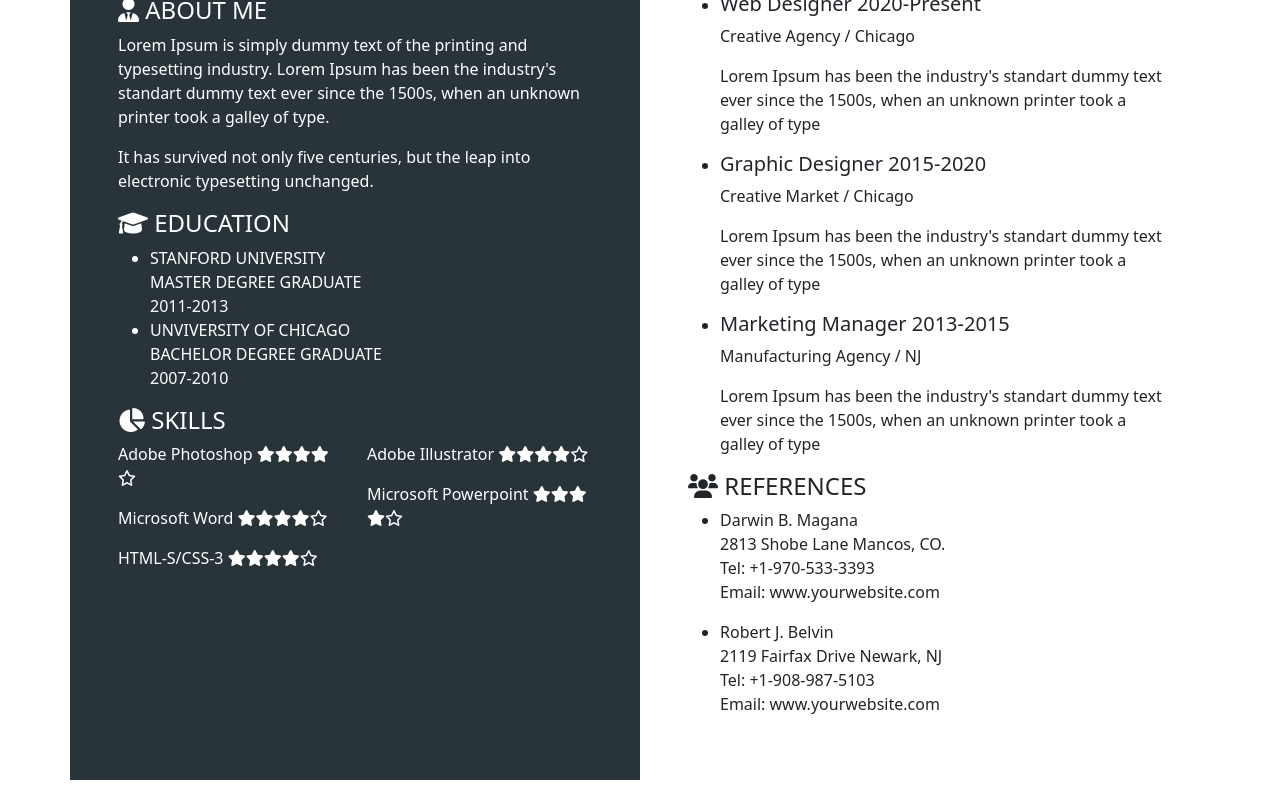
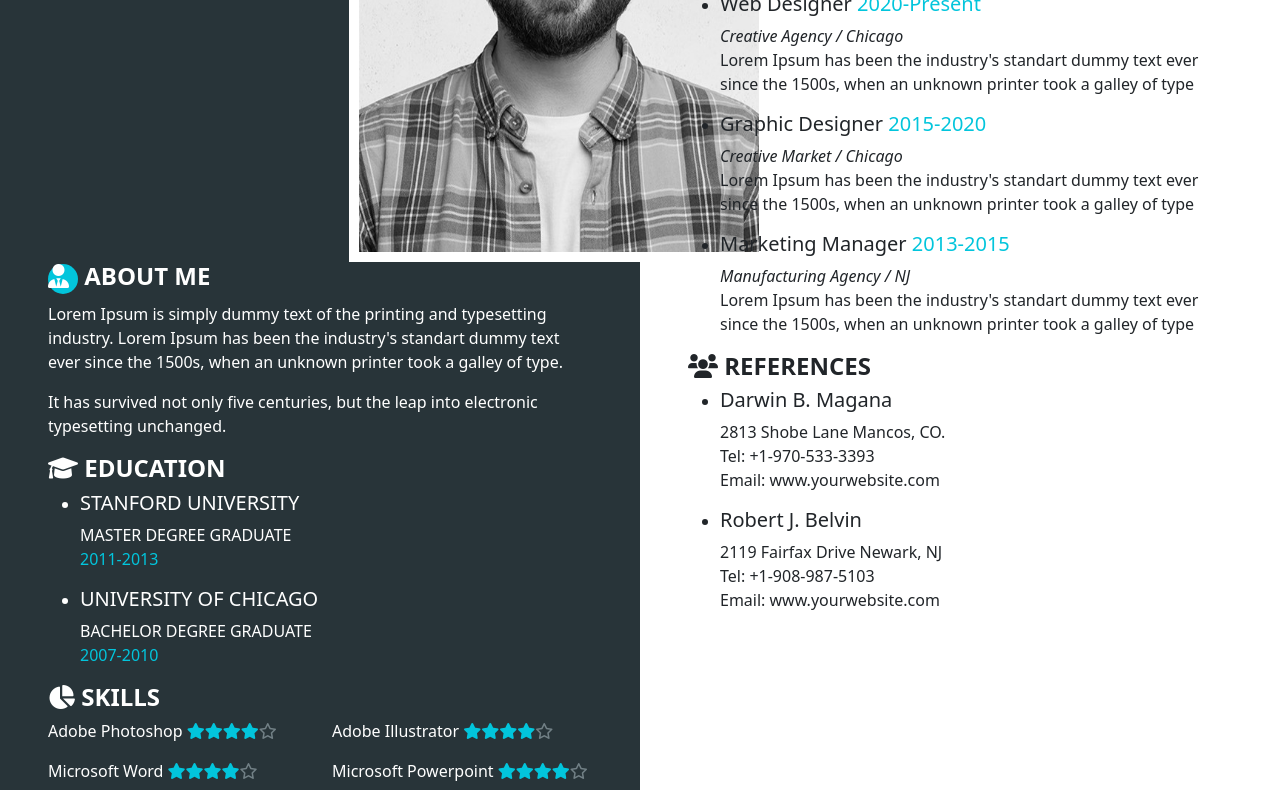
Before and after one commit to karinakondarevych/pm_23_12, a website: page pm_23_12/src/index.html in a window 1280 px wide. Shown: the part 290-1080 px from the top of the page. Drawn offline with nearby package versions, Linux system fonts and the light colour scheme.

Commit message:
text and icons

```diff
--- a/pm_23_12/src/index.html
+++ b/pm_23_12/src/index.html
@@ -2,32 +2,39 @@
 <html lang="uk">
 <html>
     <head>
-        <link rel="stylesheet" href="scss/style.css">
-        <link href="https://cdnjs.cloudflare.com/ajax/libs/font-awesome/6.0.0-beta3/css/all.min.css" rel="stylesheet">
-        <link href="https://cdn.jsdelivr.net/npm/bootstrap@5.3.3/dist/css/bootstrap.min.css" rel="stylesheet" integrity="sha384-QWTKZyjpPEjISv5WaRU9OFeRpok6YctnYmDr5pNlyT2bRjXh0JMhjY6hW+ALEwIH" crossorigin="anonymous">
+      <meta name="viewport" content="width=device-width, initial-scale=1.0">
+      <link rel="stylesheet" href="scss/style.css">
+      <link href="https://cdnjs.cloudflare.com/ajax/libs/font-awesome/6.0.0-beta3/css/all.min.css" rel="stylesheet">
+      <link href="https://cdn.jsdelivr.net/npm/bootstrap@5.3.3/dist/css/bootstrap.min.css" rel="stylesheet" integrity="sha384-QWTKZyjpPEjISv5WaRU9OFeRpok6YctnYmDr5pNlyT2bRjXh0JMhjY6hW+ALEwIH" crossorigin="anonymous">
     </head>
     <body>
-        <div class="container">
+        <div class="container-fluid">
             <div class="row">
               <!-- Ліва колонка -->
               <div class="col-6 custom-bg p-5">
                 <div class="vertical">
-                <h1>Noel Taylor</h1>
+                <h1><strong>Noel Taylor</strong></h1>
                 <h5>Graphic & Web Designer</h5>
-                <img src="ш" alt="Profile Photo">
+                <img src="img/var.jpg" alt="Profile Photo" class="image">
                 </div>
 
-                <h4 class="text-uppercase"><i class="fa-solid fa-user-tie"></i> About Me</h4>
+                <h4 class="text-uppercase"><i class="fa-solid fa-user-tie"></i><strong> About Me</strong></h4>
                 <p>Lorem Ipsum is simply dummy text of the printing and typesetting industry. Lorem Ipsum has been the industry's standart dummy text ever since the 1500s, when an unknown printer took a galley of type.</p>
                 <p>It has survived not only five centuries, but the leap into electronic typesetting unchanged.</p>
 
-                <h4 class="text-uppercase"><i class="fa-solid fa-graduation-cap"></i> Education</h4>
+                <h4 class="text-uppercase"><i class="fa-solid fa-graduation-cap"></i><strong> Education</strong></h4>
                 <ul>
-                  <li class="text-uppercase">Stanford University<br>Master degree graduate<br>2011-2013</li>
-                  <li class="text-uppercase">Unviversity of Chicago<br>Bachelor degree graduate<br>2007-2010</li>
+                  <li>
+                    <h5 class="text-uppercase">Stanford University</h5>
+                    <p><span class="text-uppercase">Master degree graduate</span><br><span class="year">2011-2013</span></p>
+                  </li>
+                  <li>
+                    <h5 class="text-uppercase">University of Chicago</h5>
+                    <p><span class="text-uppercase">Bachelor degree graduate</span><br><span class="year">2007-2010</span></p>
+                  </li>
                 </ul>
 
-                <h4 class="text-uppercase"><i class="fa-solid fa-chart-pie"></i> Skills</h4>
+                <h4 class="text-uppercase"><i class="fa-solid fa-chart-pie"></i><strong> Skills</strong></h4>
                 <div class="row">
                     <div class="col-6">
                         <p>Adobe Photoshop <i class="fas fa-star"></i><i class="fas fa-star"></i><i class="fas fa-star"></i><i class="fas fa-star"></i><i class="far fa-star"></i></p>
@@ -43,38 +50,40 @@
 
               <!-- Права колонка -->
               <div class="col-6 p-5">
-                <h4 class="text-uppercase"><i class="fa-solid fa-user"></i> Contact Me</h4>
+                <h4 class="text-uppercase"><i class="fa-solid fa-user"></i><strong> Contact Me</strong></h4>
                 <ul>
                   <li><i class="fa-solid fa-phone-volume"></i> +1-718-310-5588<br> +1-313-381-8167</li>
                   <li><i class="fa-solid fa-globe"></i> www.yourwebsite.com<br>yourinfo@email.com</li>
                   <li><i class="fa-solid fa-location-dot"></i> 769 Prudence Street<br>Lincoln Park, MI 48146</li>
                 </ul>
 
-                <h4 class="text-uppercase"><i class="fa-solid fa-briefcase"></i> Job Experience</h4>
+                <h4 class="text-uppercase"><i class="fa-solid fa-briefcase"></i><strong> Job Experience</strong></h4>
                 <ul>
                   <li>
-                    <h5>Web Designer 2020-Present</h5>
-                    <p>Creative Agency / Chicago</p>
+                    <h5>Web Designer <span class="year">2020-Present</span></h5>
+                    <i>Creative Agency / Chicago</i>
                     <p>Lorem Ipsum has been the industry's standart dummy text ever since the 1500s, when an unknown printer took a galley of type</p>
                   </li>
                   <li>
-                    <h5>Graphic Designer 2015-2020</h5>
-                    <p>Creative Market / Chicago</p>
+                    <h5>Graphic Designer <span class="year">2015-2020</span></h5>
+                    <i>Creative Market / Chicago</i>
                     <p>Lorem Ipsum has been the industry's standart dummy text ever since the 1500s, when an unknown printer took a galley of type</p>
                   </li>
-                  <li><h5>Marketing Manager 2013-2015</h5>
-                    <p>Manufacturing Agency / NJ</p>
+                  <li><h5>Marketing Manager <span class="year">2013-2015</span></h5>
+                    <i>Manufacturing Agency / NJ</i>
                     <p>Lorem Ipsum has been the industry's standart dummy text ever since the 1500s, when an unknown printer took a galley of type</p>
                   </li>
                 </ul>
 
-                <h4 class="text-uppercase"><i class="fa-solid fa-users"></i> References</h4>
+                <h4 class="text-uppercase"><i class="fa-solid fa-users"></i><strong> References</strong></h4>
                 <ul>
                   <li>
-                    <p>Darwin B. Magana<br>2813 Shobe Lane Mancos, CO.<br>Tel: +1-970-533-3393<br>Email: www.yourwebsite.com</p>
+                    <h5>Darwin B. Magana</h5>
+                    <p>2813 Shobe Lane Mancos, CO.<br>Tel: +1-970-533-3393<br>Email: www.yourwebsite.com</p>
                   </li>
                   <li>
-                    <p>Robert J. Belvin<br>2119 Fairfax Drive Newark, NJ<br>Tel: +1-908-987-5103<br>Email: www.yourwebsite.com</p>
+                    <h5>Robert J. Belvin</h5>
+                    <p>2119 Fairfax Drive Newark, NJ<br>Tel: +1-908-987-5103<br>Email: www.yourwebsite.com</p>
                   </li>
                 <ul>
               </div>
--- a/pm_23_12/src/scss/style.css
+++ b/pm_23_12/src/scss/style.css
@@ -1,5 +1,5 @@
-body {
-    font-family: 'Times New Roman', Times, serif;
+.body {
+    font-family: 'Raleway Roman';
 }
 
 .custom-bg {
@@ -10,3 +10,26 @@ body {
 .vertical {
    writing-mode:vertical-lr;
 }
+
+.image {
+    width: 420px;
+    height: auto;
+    border: 10px solid white;
+    float: right;
+    margin-left: 135px;
+}
+
+.year, .fas {
+    color: #02c5dc;
+}
+
+.far {
+    color: #728086;
+}
+
+.fa-user-tie {
+    width: 30px;
+    height: 30px;
+    border-radius: 50%;
+    background-color: #02c5dc;
+}
```
Also changed, not shown: pm_23_12/src/img/var.jpg (added).
